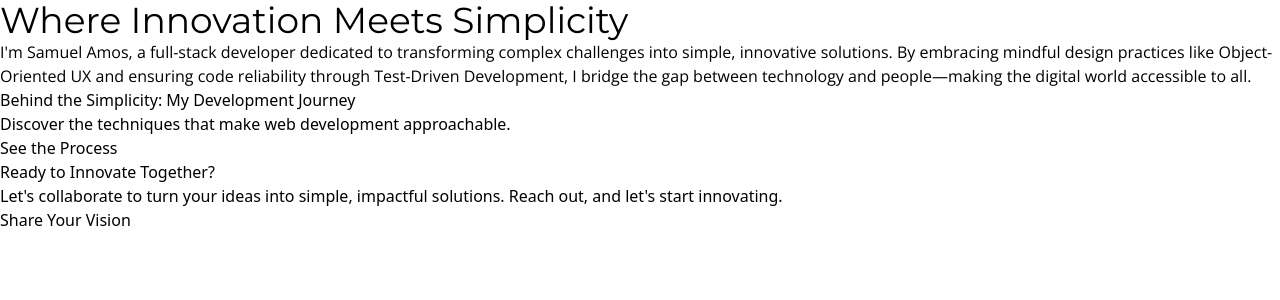
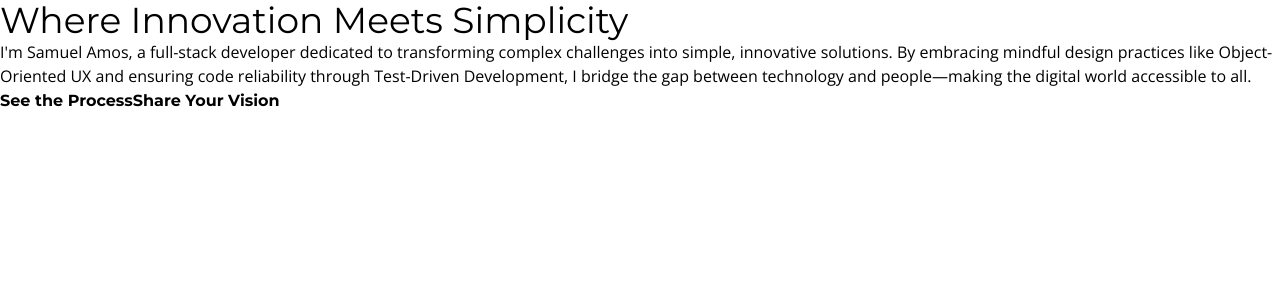
Before and after one commit to SamuelJAmos/portfolio, a Nuxt app: page / in a window 1280 px wide. Shown: the top 300 px of the page. Built offline with nearby package versions, Linux system fonts and the light colour scheme.

Commit message:
Added styling to buttons (follows the heading just more bold)

```diff
--- a/components/landing/PrimaryCTA.vue
+++ b/components/landing/PrimaryCTA.vue
@@ -1,5 +1,5 @@
 <template>
-    <h2>Behind the Simplicity: My Development Journey</h2>
-    <p>Discover the techniques that make web development approachable.</p>
-    <button @click="">See the Process</button>
+    <!-- <h2 class="font-heading">Behind the Simplicity: My Development Journey</h2>
+    <p class="font-body">Discover the techniques that make web development approachable.</p> -->
+    <button @click="" class="font-heading font-bold">See the Process</button>
 </template>
--- a/components/landing/SecondaryCTA.vue
+++ b/components/landing/SecondaryCTA.vue
@@ -1,5 +1,5 @@
 <template>
-    <h2>Ready to Innovate Together?</h2>
-    <p>Let's collaborate to turn your ideas into simple, impactful solutions. Reach out, and let's start innovating.</p>
-    <button @click="">Share Your Vision</button>
+    <!-- <h2 class="font-heading">Ready to Innovate Together?</h2>
+    <p class="font-body">Let's collaborate to turn your ideas into simple, impactful solutions. Reach out, and let's start innovating.</p> -->
+    <button @click="" class="font-heading font-bold">Share Your Vision</button>
 </template>
```
